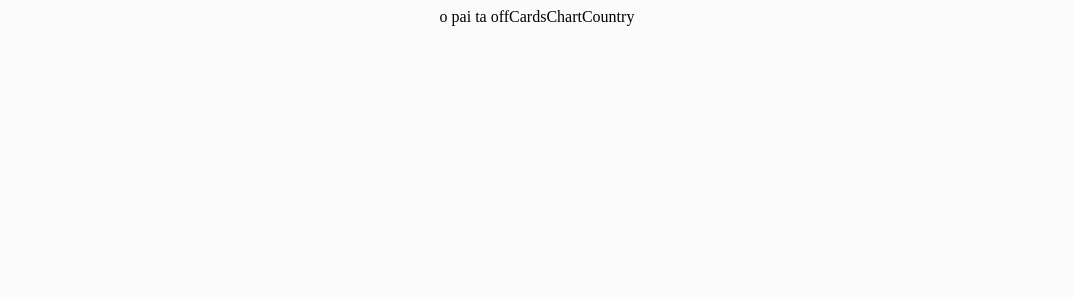
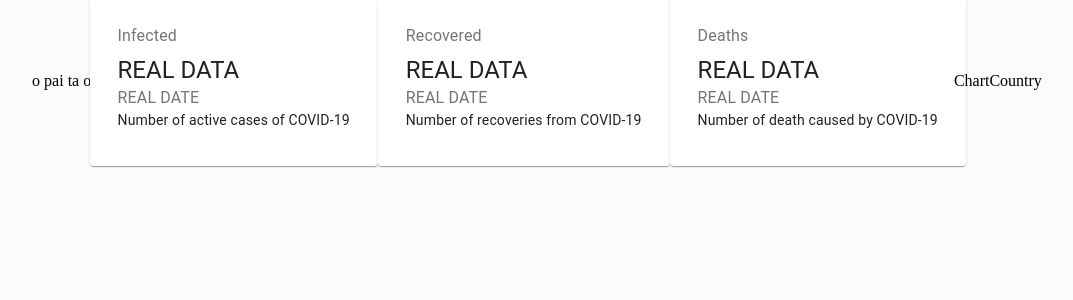
Before and after one commit to lucaspires-source/covid-tracker, a React (Create React App) app: page / in a window 1280 px wide. Shown: the top 300 px of the page, without its empty margins (103-1176 px from the left). Built offline with nearby package versions, Linux system fonts and the light colour scheme; no server answers.

Commit message:
started working on the card component

```diff
--- a/package.json
+++ b/package.json
@@ -3,6 +3,7 @@
   "version": "0.1.0",
   "private": true,
   "dependencies": {
+    "@material-ui/core": "^4.11.1",
     "@testing-library/jest-dom": "^5.11.4",
     "@testing-library/react": "^11.1.0",
     "@testing-library/user-event": "^12.1.10",
--- a/src/App.js
+++ b/src/App.js
@@ -6,15 +6,20 @@
 import { fetchData} from './api/index'
 export default class App extends Component {
 
+  state ={
+    data:{},
+  }
+
   async componentDidMount(){
-    const data = await fetchData();
-    console.log(data)
+    const FetchedData = await fetchData();
+    this.setState({data:FetchedData})
   }
   render() {
+    const {data} = this.state
     return (
       <div className={styles.container}>
         o pai ta off
-        <Cards/>
+        <Cards data={data}/>
         <Chart/>
         <CountryPicker/>
       </div>
--- a/src/components/Cards/Cards.js
+++ b/src/components/Cards/Cards.js
@@ -1,9 +1,38 @@
 import React from 'react'
+import {Card,CardContent,Typography,Grid} from '@material-ui/core'
 import styles from './Cards.module.css'
-const Cards = () => {
+const Cards = (props) => {
+
+    console.log(props)
+
     return (
-        <div>
-            Cards
+        <div className={styles.container}>
+            <Grid container spacing={3} justify="center">
+                <Grid item component={Card}>
+                    <CardContent>
+                        <Typography color="textSecondary" gutterBottom>Infected</Typography>
+                        <Typography variant="h5">REAL DATA</Typography>
+                        <Typography color="textSecondary">REAL DATE</Typography>
+                        <Typography variant="body2">Number of active cases of COVID-19</Typography>
+                    </CardContent>
+                </Grid>
+                <Grid item component={Card}>
+                    <CardContent>
+                        <Typography color="textSecondary" gutterBottom>Recovered</Typography>
+                        <Typography variant="h5">REAL DATA</Typography>
+                        <Typography color="textSecondary">REAL DATE</Typography>
+                        <Typography variant="body2">Number of recoveries from COVID-19</Typography>
+                    </CardContent>
+                </Grid>
+                <Grid item component={Card}>
+                    <CardContent>
+                        <Typography color="textSecondary" gutterBottom>Deaths</Typography>
+                        <Typography variant="h5">REAL DATA</Typography>
+                        <Typography color="textSecondary">REAL DATE</Typography>
+                        <Typography variant="body2">Number of death caused by COVID-19</Typography>
+                    </CardContent>
+                </Grid>
+            </Grid>
         </div>
     )
 }
```
Also changed, not shown: 2 other files (tests, documents, lock files or other folders).
